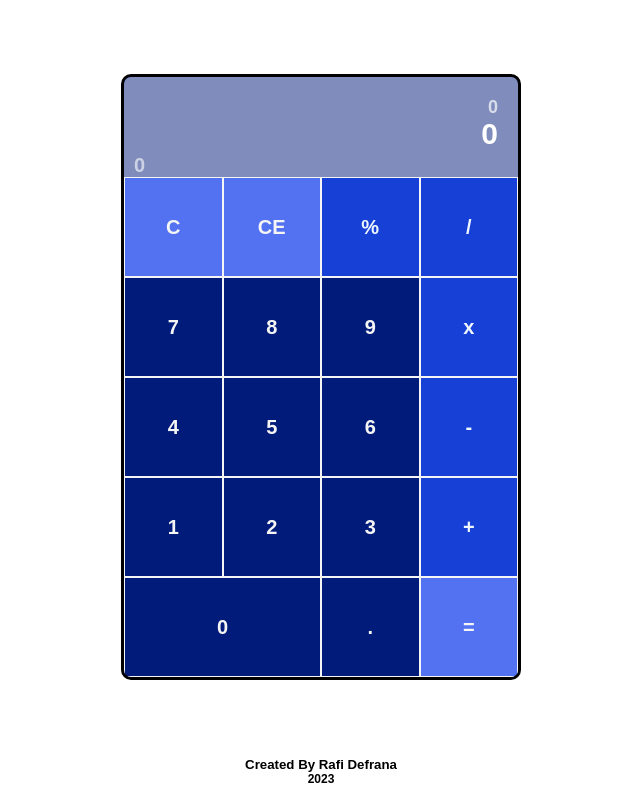
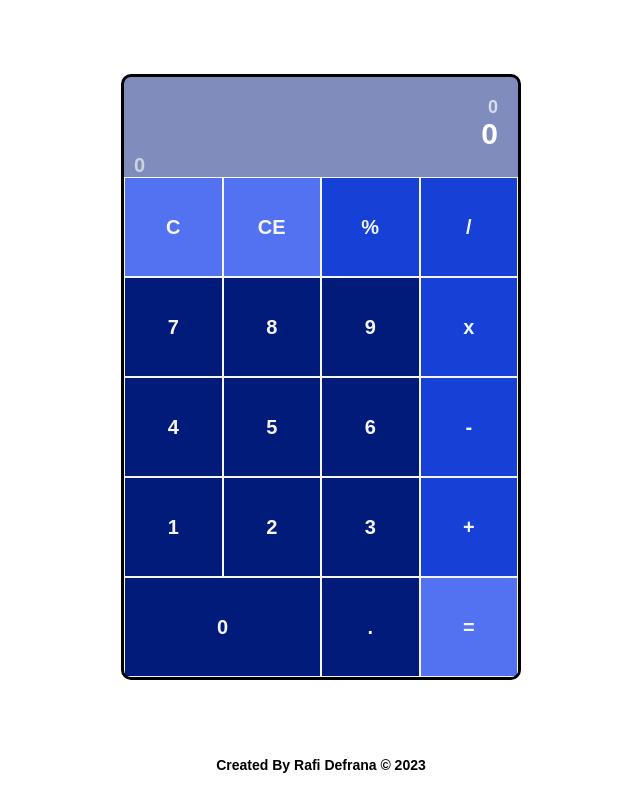
Before and after one commit to rafidefrana/mini_calculator, a plain HTML site: page index.html in a window 1280 px wide. Shown: the part 31-817 px from the top of the page, without its empty margins (319-959 px from the left). Drawn offline with Linux system fonts and the light colour scheme.

Commit message:
Co-authored-by: rafidefrana <rafidefrana08@gmail.com>

```diff
--- a/index.html
+++ b/index.html
@@ -45,8 +45,7 @@
       </div>
     </section>
     <footer>
-      <h5>Created By Rafi Defrana</h5>
-      <p>2023</p>
+      <h3>Created By Rafi Defrana &copy; 2023</h3>
     </footer>
     <script src="script.js"></script>
   </body>
--- a/style.css
+++ b/style.css
@@ -95,10 +95,7 @@ section {
   color: black;
 }
 
-footer {
+footer h3 {
   text-align: center;
+  font-size: 14px;
 }
-
-footer p {
-  font-size: 12px;
-}
```
